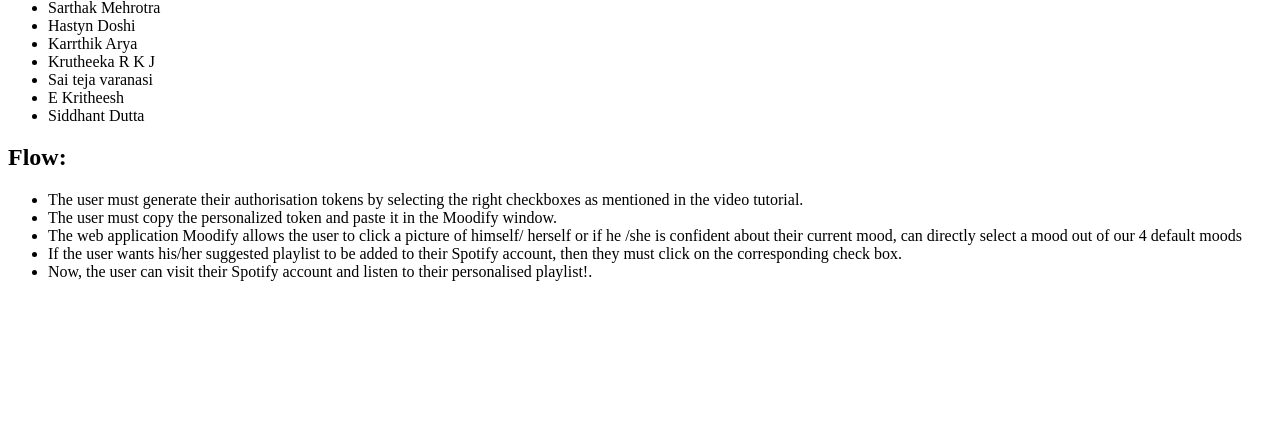
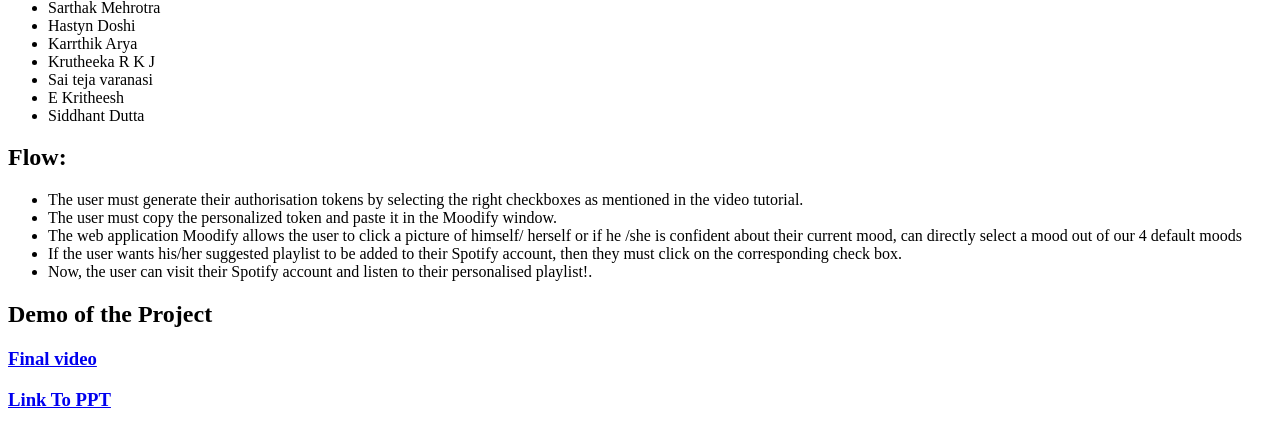
Before and after one commit to abhipaiangle/moodify, a Django app: page /pages/ in a window 1280 px wide. Shown: the part 720-1150 px from the top of the page. Before the commit the page ends 1001 px from the top, so only its background shows below. Run offline with Django 3.2, Linux system fonts and the light colour scheme.

Commit message:
Added Demo of the Project

```diff
--- a/moodify/templates/index.html
+++ b/moodify/templates/index.html
@@ -44,5 +44,13 @@
 
     </ul>
 
+
+    <h2>Demo of the Project</h2>
+    <h3><a href="https://drive.google.com/file/d/1FCsL5U78mmzPckZbryxsmJXUqi6PQFax/view?usp=sharing ">Final video</a></h3>
+
+    <h3><a href="https://docs.google.com/presentation/d/1kbwpUZV6vh5M35QqoUm91Ayr0oqPnX9aYBCsAAeqrE0/edit?usp=sharing "> Link To PPT</a></h3>
+
+
+
 </body>
 </html>
```
